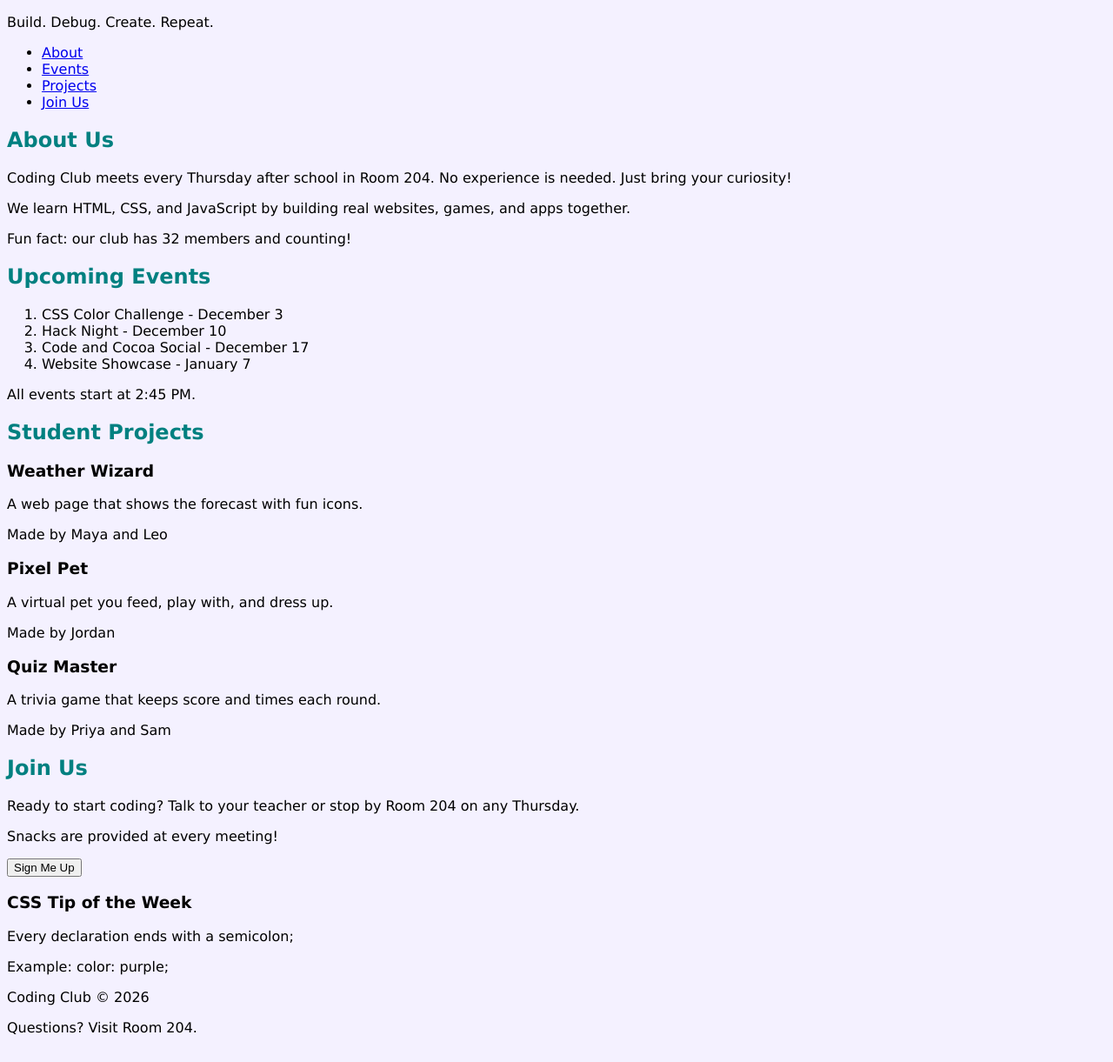
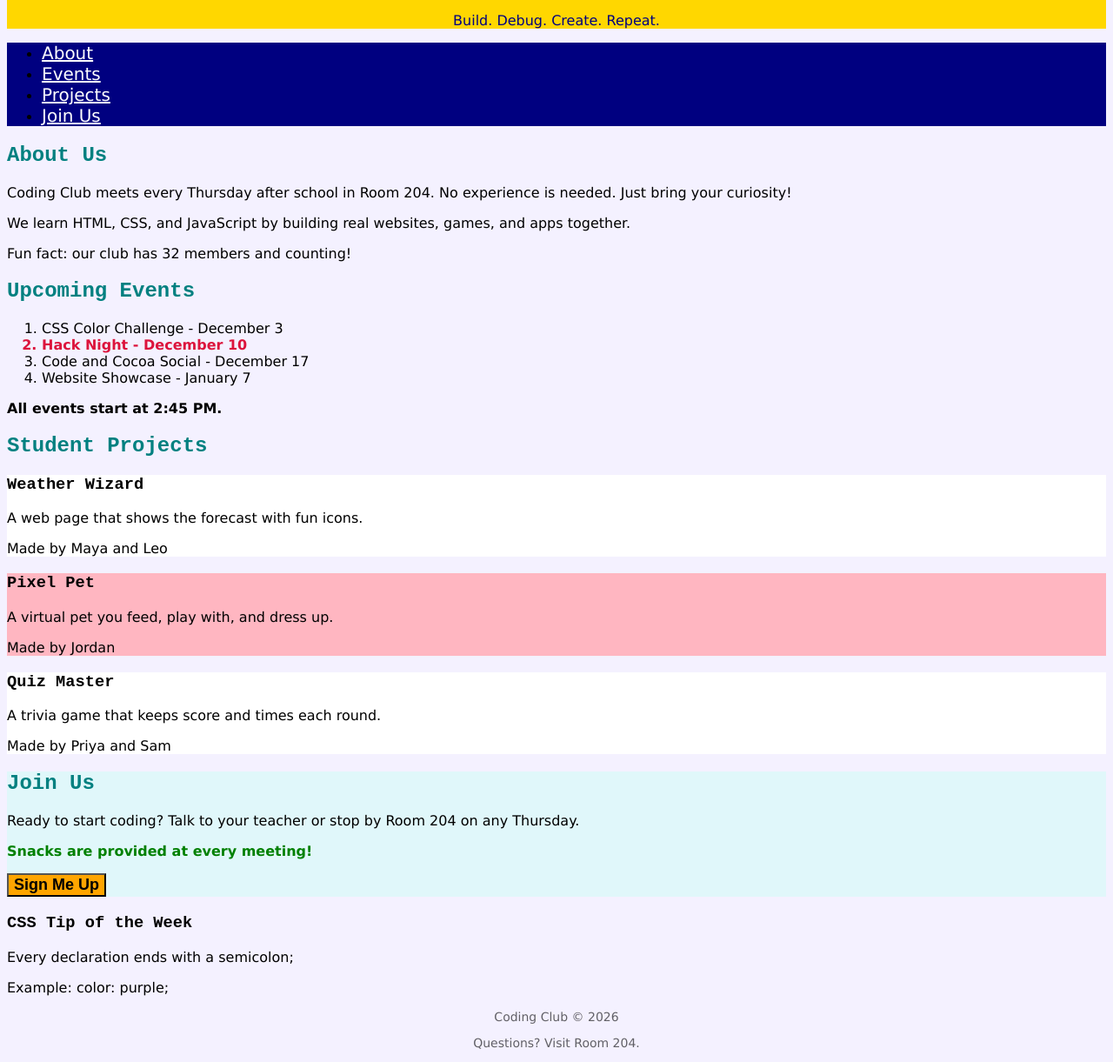
Before and after one commit to evan-1231/CSS-selectors-practice, a plain HTML site: page index.html in a window 1280 px wide. Shown: the part 104-1325 px from the top of the page at 87% size. Drawn offline with Linux system fonts and the light colour scheme.

Commit message:
finished

```diff
--- a/style.css
+++ b/style.css
@@ -12,3 +12,65 @@ h1 {
 h2 {
     color: teal;
 }
+
+footer {
+    text-align: center;
+    font-size: 14px;
+}
+
+.tagline {
+    color: navy;
+    text-align: center;
+}
+
+#top-banner {
+    background-color: gold;
+}
+
+.card {
+    background-color: white;
+}
+
+#join {
+    background-color: #e0f7fa;
+}
+
+.note {
+    font-weight: bold;
+}
+
+.fine-print {
+    opacity: 0.6;
+}
+
+.button {
+    background-color:orange;
+    font-size:18px;
+    font-weight:bold;
+}
+
+h1,h2,h3 {
+    font-family:'Courier New', Courier, monospace;
+}
+
+li.highlight {
+    color: crimson;
+    font-weight: bold;
+}
+
+div.card.featured {
+    background-color: lightpink;
+}
+
+.menu {
+    background-color: navy;
+}
+
+.menu a {
+    color: white;
+    font-size: 20px;
+}
+
+.note.special {
+    color: green;
+}
```
